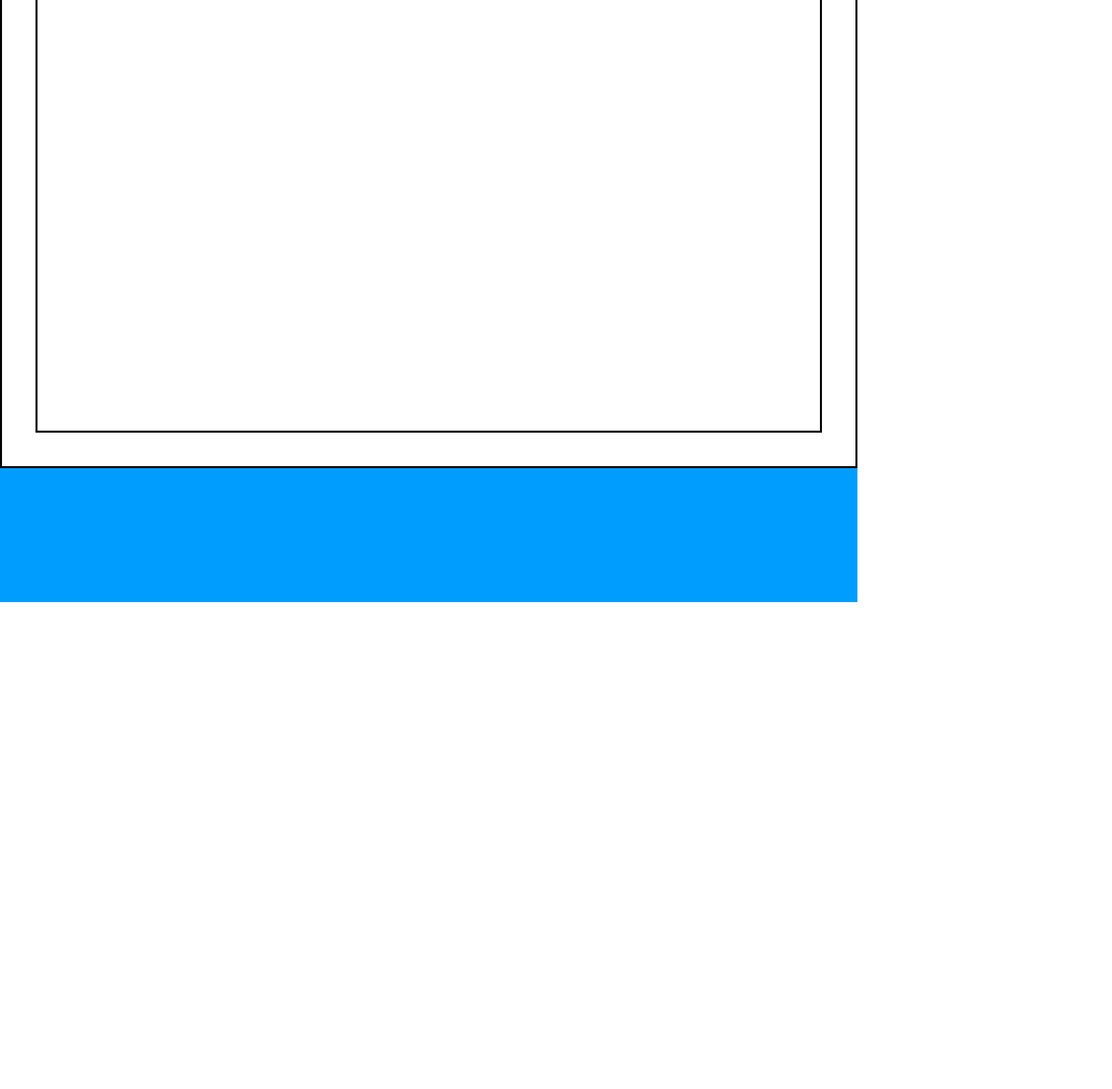
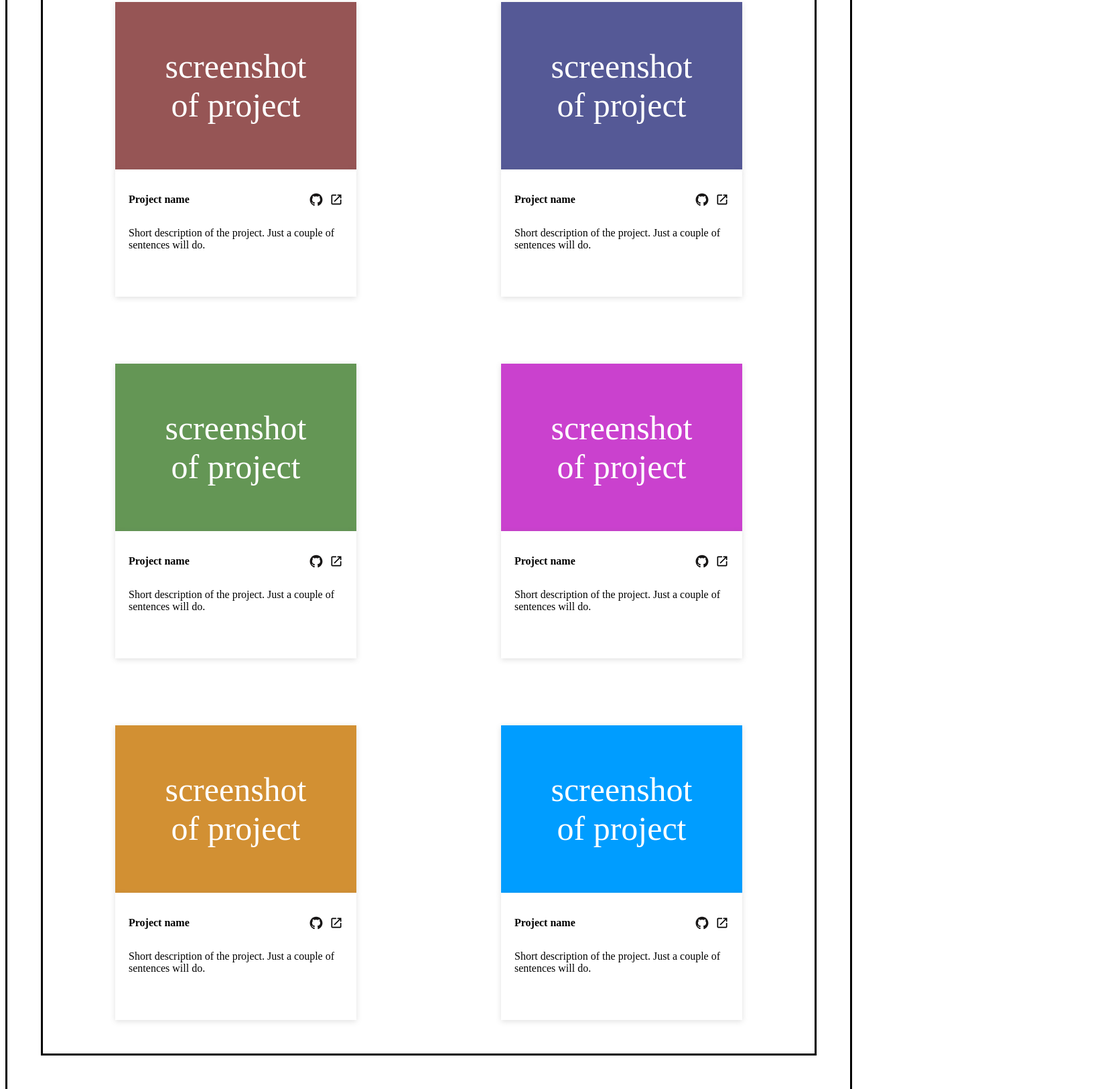
Before and after one commit to fluffyorang3/homepage, a plain HTML site: page index.html in a window 1280 px wide. Shown: the part 700-2326 px from the top of the page at 67% size, 1660 px wide, since content can reach past the window. Before the commit the page ends 1599 px from the top, so only its background shows below. Drawn offline with Linux system fonts and the light colour scheme.

Commit message:
Advance on main section layout

```diff
--- a/index.html
+++ b/index.html
@@ -33,7 +33,104 @@
     </header>
     <main>
       <h1>My work</h1>
-      <div class="work-area"></div>
+      <div class="work-area">
+        <div class="project">
+          <div class="screenshot-of-project" id="screenshot-1">
+            screenshot of project
+          </div>
+          <div class="project-details">
+            <div class="project-title-icons">
+              <p>Project name</p>
+              <img src="./assets/github-original.svg" alt="" />
+              <img src="./assets/open-in-new.svg" alt="" />
+            </div>
+            <p>
+              Short description of the project. Just a couple of sentences will
+              do.
+            </p>
+          </div>
+        </div>
+        <div class="project">
+          <div class="screenshot-of-project" id="screenshot-2">
+            screenshot of project
+          </div>
+          <div class="project-details">
+            <div class="project-title-icons">
+              <p>Project name</p>
+              <img src="./assets/github-original.svg" alt="" />
+              <img src="./assets/open-in-new.svg" alt="" />
+            </div>
+            <p>
+              Short description of the project. Just a couple of sentences will
+              do.
+            </p>
+          </div>
+        </div>
+        <div class="project">
+          <div class="screenshot-of-project" id="screenshot-3">
+            screenshot of project
+          </div>
+          <div class="project-details">
+            <div class="project-title-icons">
+              <p>Project name</p>
+              <img src="./assets/github-original.svg" alt="" />
+              <img src="./assets/open-in-new.svg" alt="" />
+            </div>
+            <p>
+              Short description of the project. Just a couple of sentences will
+              do.
+            </p>
+          </div>
+        </div>
+        <div class="project">
+          <div class="screenshot-of-project" id="screenshot-4">
+            screenshot of project
+          </div>
+          <div class="project-details">
+            <div class="project-title-icons">
+              <p>Project name</p>
+              <img src="./assets/github-original.svg" alt="" />
+              <img src="./assets/open-in-new.svg" alt="" />
+            </div>
+            <p>
+              Short description of the project. Just a couple of sentences will
+              do.
+            </p>
+          </div>
+        </div>
+        <div class="project">
+          <div class="screenshot-of-project" id="screenshot-5">
+            screenshot of project
+          </div>
+          <div class="project-details">
+            <div class="project-title-icons">
+              <p>Project name</p>
+              <img src="./assets/github-original.svg" alt="" />
+              <img src="./assets/open-in-new.svg" alt="" />
+            </div>
+            <p>
+              Short description of the project. Just a couple of sentences will
+              do.
+            </p>
+          </div>
+        </div>
+        <div class="project">
+          <div class="screenshot-of-project" id="screenshot-6">
+            screenshot of project
+          </div>
+          <div class="project-details">
+            <div class="project-title-icons">
+              <p>Project name</p>
+              <img src="./assets/github-original.svg" alt="" />
+              <img src="./assets/open-in-new.svg" alt="" />
+            </div>
+            <p>
+              Short description of the project. Just a couple of sentences will
+              do.
+            </p>
+          </div>
+        </div>
+      </div>
     </main>
     <footer>
       <div class="contact-area"></div>
--- a/style.css
+++ b/style.css
@@ -1,15 +1,10 @@
 @import url("https://fonts.googleapis.com/css2?family=Roboto:ital,wght@0,100;0,300;0,400;0,500;0,700;0,900;1,100;1,300;1,400;1,500;1,700;1,900&display=swap");
 
-body {
-  display: flex;
-  flex-direction: column;
-  justify-content: center;
-  margin: 0px;
-}
 .tilt {
   height: 400px;
   width: 2000px;
   top: -200px;
+  right: 0px;
   align-self: center;
   background-color: rgb(0, 157, 255);
   transform: rotate(-10deg);
@@ -30,16 +25,18 @@ main {
 }
 
 footer {
-  min-height: 200px;
+  min-height: 400px;
 }
 
 .about-area {
   display: flex;
   justify-content: center;
+
   align-items: center;
   margin: 50px;
   position: relative;
   top: -0px;
+  min-width: 600px;
 }
 
 .profile-image {
@@ -73,10 +70,93 @@ footer {
 .work-area {
   border-style: solid;
   margin: 50px;
-  min-height: 700px;
+  min-height: 900px;
   display: grid;
+  grid-template-columns: repeat(auto-fill, minmax(400px, 1fr));
+  grid-template-rows: repeat(auto-fill, minmax(500px, 1fr));
+  justify-items: center;
+  align-items: center;
+  min-width: 400px;
 }
 
 main h1 {
   margin: 50px;
+  font-size: 40px;
 }
+
+.project {
+  min-height: 400px;
+  min-width: 200px;
+  max-width: 360px;
+  background-color: red;
+  margin: 50px;
+}
+
+.screenshot-of-project {
+  height: 250px;
+  background-color: blue;
+  box-shadow: rgba(99, 99, 99, 0.2) 0px 2px 8px 0px;
+  text-align: center;
+  align-content: center;
+  font-size: 50px;
+  padding-left: 50px;
+  padding-right: 50px;
+  color: white;
+  font-weight: 200;
+}
+
+.project-details {
+  height: 150px;
+  background-color: white;
+  box-shadow: rgba(99, 99, 99, 0.2) 0px 2px 8px 0px;
+  padding: 20px;
+}
+
+.project-title-icons {
+  display: flex;
+  align-items: center;
+  justify-content: flex-end;
+  gap: 10px;
+  font-weight: bold;
+}
+
+.project-title-icons img {
+  height: 20px;
+}
+
+.project-title-icons p {
+  margin-right: auto;
+}
+
+#screenshot-1 {
+  background-color: rgb(150, 85, 85);
+}
+
+#screenshot-2 {
+  background-color: rgb(85, 89, 150);
+}
+
+#screenshot-3 {
+  background-color: rgb(100, 150, 85);
+}
+
+#screenshot-4 {
+  background-color: rgb(202, 65, 206);
+}
+
+#screenshot-5 {
+  background-color: rgb(210, 144, 51);
+}
+
+#screenshot-6 {
+  background-color: rgb(0, 157, 255);
+}
+
+@media (max-width: 768px) {
+  body {
+    align-items: center;
+  }
+  .about-area {
+    flex-direction: column;
+  }
+}
```
Also changed, not shown: assets/open-in-new.svg (added).
